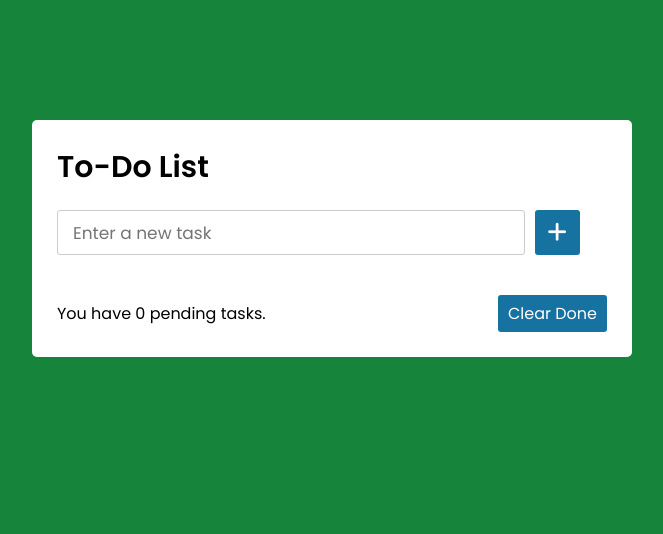
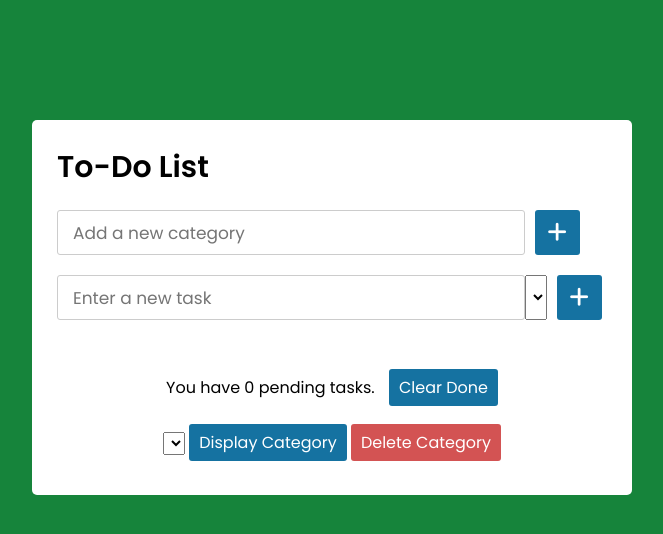
Before and after one commit to marklund117/NewTodo3760, a website built with Parcel: page index.html in a window 1280 px wide. Shown: the whole page, without its empty margins (308-971 px from the left). Built offline with nearby package versions, Linux system fonts and the light colour scheme; files whose address does not match are found by name.

Commit message:
laying groundwork for categories

```diff
--- a/index.html
+++ b/index.html
@@ -16,15 +16,31 @@
     <div class="wrapper">
       <header>To-Do List</header>
       <div class="inputField">
+        <input type="text" id="inputBox" placeholder="Add a new category" />
+        <button id="addCategoryButton"><i class="fas fa-plus"></i></button>
+      </div>
+      <div class="inputField">
         <input type="text" id="inputBox" placeholder="Enter a new task" />
+        <select id="catList">
+        <!-- the JS wil insert categories as <option> tags here -->
+        </select>
         <button id="addItemButton"><i class="fas fa-plus"></i></button>
       </div>
       <ul class="todoList">
 
       </ul>
       <div class="footer">
+        <div class="footerTop">
         <span id = "remaining">You have 0 pending tasks.</span>
         <button id="cleardone">Clear Done</button>
+        </div>
+        <div class="footerBottom">
+          <select id="catWorkbench">
+          <!-- choose which category to perform an operation on -->
+          </select>
+        <button id="filterCat">Display Category</button>
+        <button id="delCat">Delete Category</button>
+        </div>
       </div>
     </div>
 
--- a/src/altStyles.css
+++ b/src/altStyles.css
@@ -113,3 +113,19 @@ button {
   font-size: 16px;
   padding: 6px 10px;
 }
+
+.footer {
+  flex-direction: column;
+}
+
+.footerTop, .footerBottom {
+  padding: 9px;
+}
+
+.footerTop span, .footerBottom span {
+  margin-right: 10px;
+}
+
+#delCat {
+  background-color: rgb(211, 83, 83);
+}
--- a/src/rewrite.js
+++ b/src/rewrite.js
@@ -9,11 +9,15 @@ fetch('/.netlify/functions/get_data')
 const todoItem = {
     isComplete: false, // false bool to start
     todoText: '', // empty string
-    editMode: false // only TRUE if the item is currently editable
+    editMode: false, // only TRUE if the item is currently editable
+    category: '' // new prop for categories
 }
 
 // data structure on our end for the objects
 let todoArray = []
+
+// and a structure for the list of categories
+let categoryArray = []
 
 // we need access to the list element that all items go in
 let theList = document.getElementsByClassName("todoList")[0]
@@ -183,5 +187,5 @@ function updateRemaining() {
     let remainder = document.getElementById("remaining")
     let filteredTodos = todoArray.filter((item) => item.isComplete === false)
     let numIncomplete = filteredTodos.length
-    remainder.innerHTML = `You have ${numIncomplete} pending tasks`
+    remainder.innerHTML = `You have ${numIncomplete} pending tasks.`
 }
```
Also changed, not shown: src/styles.css (line endings or trailing spaces).
